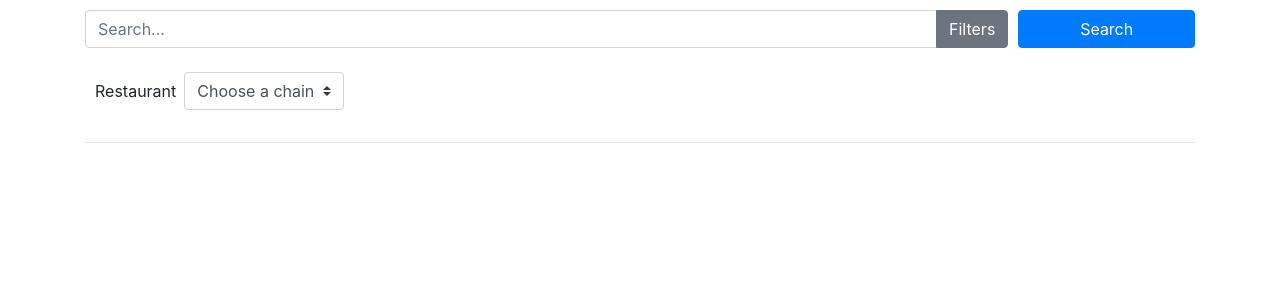
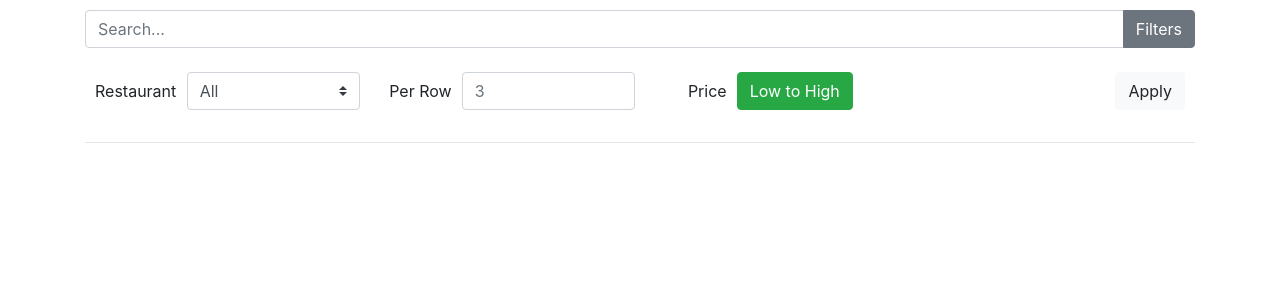
Before and after one commit to zhu-tom/Fast-Food-Haven, a PHP site: page / in a window 1280 px wide. Shown: the part 56-356 px from the top of the page. Run offline with PHP 8.4, Linux system fonts and the light colour scheme.

Commit message:
wefoijodwi

```diff
--- a/templates/index.php
+++ b/templates/index.php
@@ -22,26 +22,39 @@
         <div class='form-row'>
             <div class='col'>
                 <div class="input-group">
-                    <input type="text" class="form-control" placeholder="Search...">
+                    <input type="text" id='search' class="form-control" placeholder="Search...">
                     <div class="input-group-append">
-                        <input type='button' class='btn btn-block btn-secondary' data-toggle="collapse" href="#filters" role="button" aria-expanded="true" aria-controls="filters" value='Filters'>
+                        <input id='filter' type='button' class='btn btn-block btn-outline-secondary active' data-toggle="collapse" href="#filters" role="button" aria-expanded="true" aria-controls="filters" value='Filters'>
                     </div>
                 </div>
             </div>
-            <div class='col-2'>
-                <input type='button' class='btn btn-block btn-primary' value='Search'>
-            </div>
             <div class="collapse container show" id="filters">
                 <div class="form-row mt-4 form-group">
-                        <div class='col-4 form-inline'>
+                    <div class='col-1 form-inline'>
                         <label for='restaurant' class='form-label mr-2'>Restaurant</label>
-
+                    </div>
+                    <div class='col-2'>
                         <select id='restaurant' class='custom-select'>
-                                <option value='' selected disabled>Choose a chain</option>
+                            <option value='All' selected>All</option>
                             <option value='Harveys'>Harvey's</option>
                             <option value='KFC'>KFC</option>
                             <option value='McDonalds'>McDonald's</option>
                         </select>
+                    </div>
+                    <div class='col-1 form-inline justify-content-end'>
+                        <label for='perRow' class='form-label mr-0'>Per Row</label>
+                    </div>
+                    <div class='col-2'>
+                        <input id='perRow' class='form-control' type='number' min='2' max='5' placeholder='3'>
+                    </div>
+                    <div class='col-1 form-inline justify-content-end'>
+                        <label for='price' class='form-label mr-0'>Price</label>
+                    </div>
+                    <div class='col-2'>
+                        <input type='button' class='btn btn-success' id='price' value='Low to High'>
+                    </div>
+                    <div class='col'>
+                        <input type='button' style='float:right;' class='btn btn-light' id='applyFilters' value='Apply'>
                     </div>
                 </div>
             </div>
```
Also changed, not shown: static/index.js (+20 -48 lines). Lines whose indentation alone changed are shown as unchanged.
